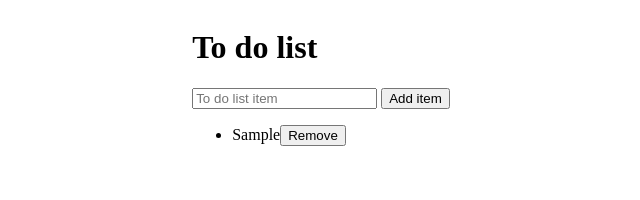
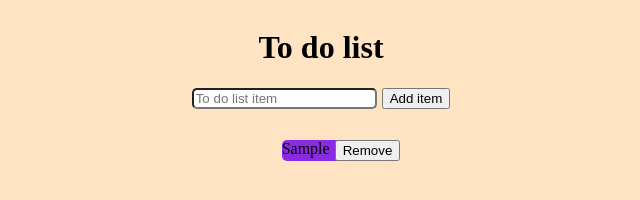
Before and after one commit to OsteroyergoyJA/Todo-list, a website: page index.html in a window 1280 px wide. Both pictures are taken after typing "Sample" into the empty fields and a click on the button "Add item". Shown: the whole page, without its empty margins (319-959 px from the left). Drawn offline with Linux system fonts and the light colour scheme.

Commit message:
Siste lagring

```diff
--- a/styles.css
+++ b/styles.css
@@ -4,6 +4,31 @@
 
 body {
   display: flex;
+  flex-direction: column;
+  text-align: center;
+  background-color: bisque;
+}
+
+#first-box, #list-box {
+  display: flex;
+  justify-self: center;
+}
+
+#input {
+  border-radius: 5px;
+}
+
+
+li {
+  display: flex;
   flex-direction: row;
-  justify-content: center;
+justify-content: space-between;
+  list-style-type: none;
+  background-color: blueviolet;
+  border-radius: 5px;
+  margin: 15px;
 }
+
+button {
+  margin-left: 5px;
+}
```
